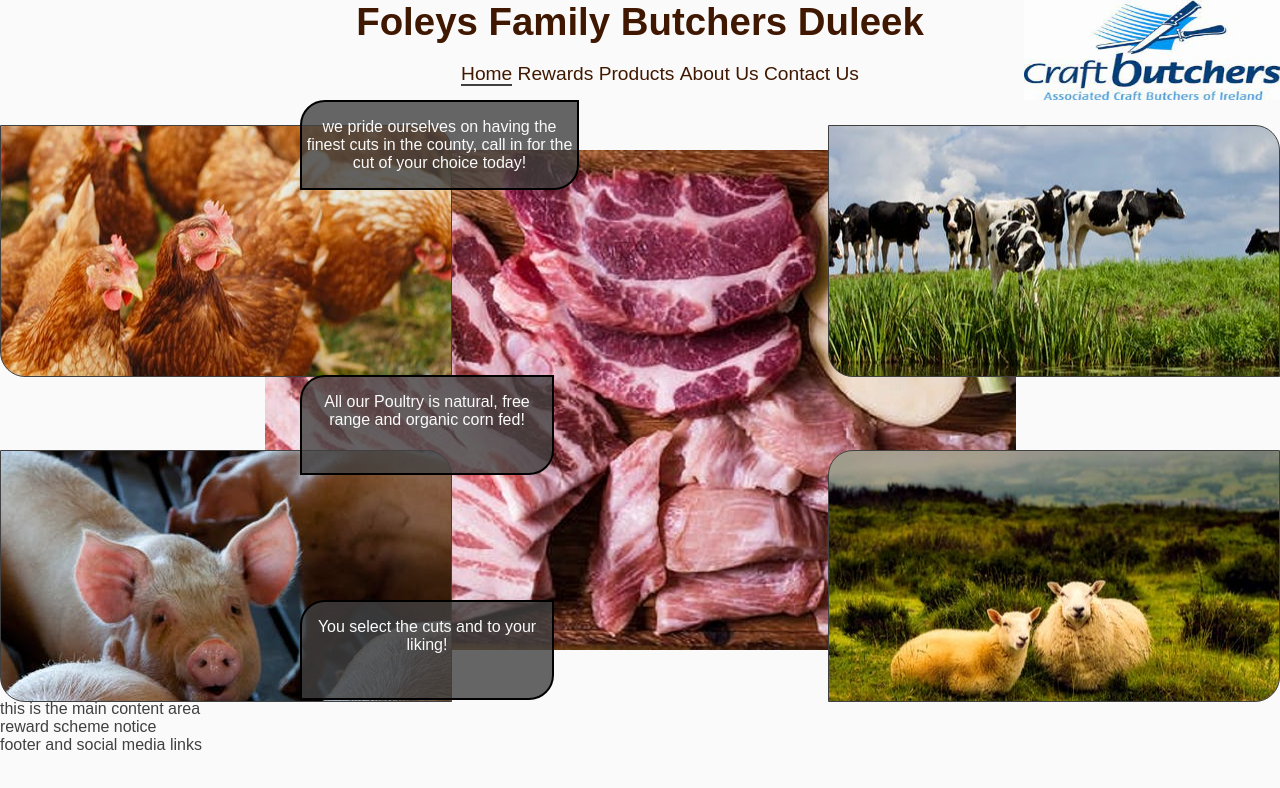
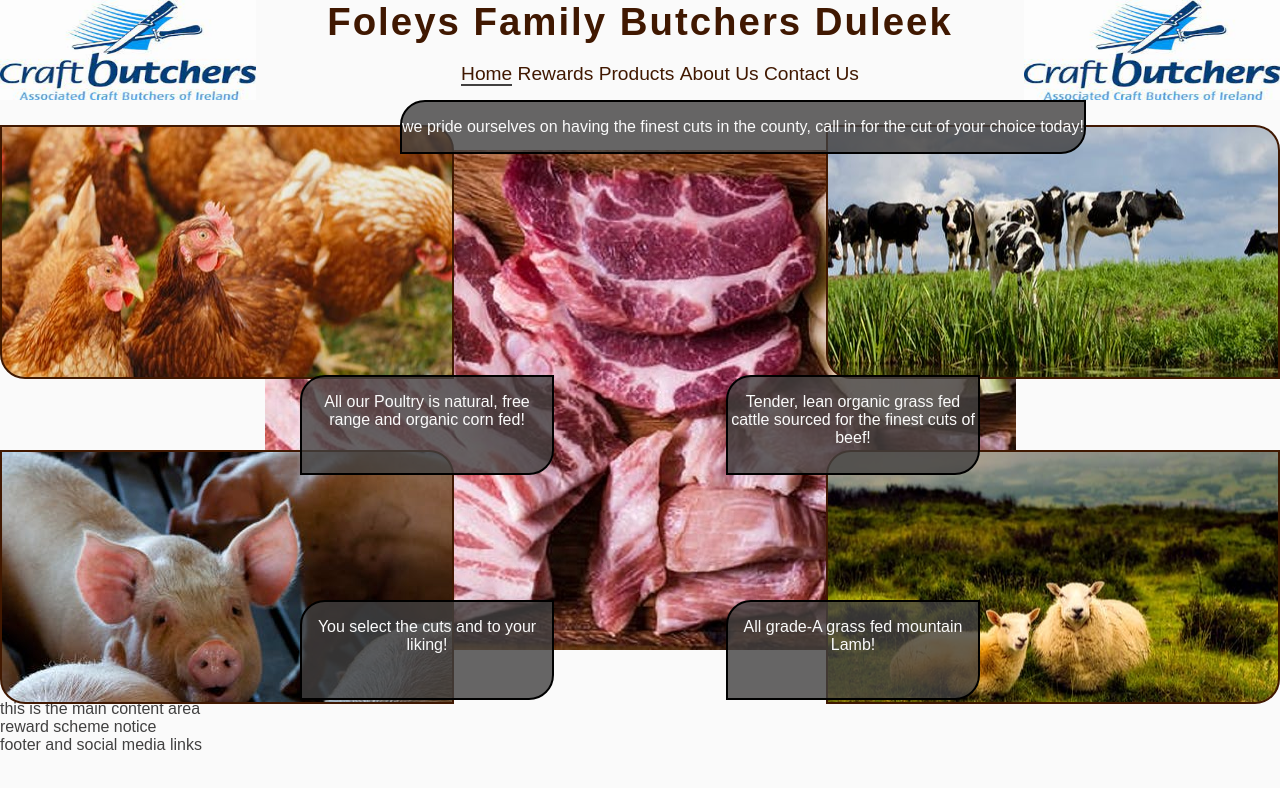
Before and after one commit to BrianStritch/P1-Foleys-Family-Butchers, a plain HTML site: page index.html in a window 1280 px wide. Drawn offline with Linux system fonts and the light colour scheme.

Commit message:
add images and styles to hero cover images final

```diff
--- a/assets/css/style.css
+++ b/assets/css/style.css
@@ -48,9 +48,10 @@ header h1{
     padding: 0;
     margin: 0;
     border: none;
+    letter-spacing: 2px;
 }
 
-#craft{
+#craft-1{
     float: right;
     margin: 0;
     padding: 0 ;
@@ -59,6 +60,16 @@ header h1{
     height: 100px;
     position: absolute;
     right: 0px;
+}
+#craft-2{
+    float: left;
+    margin: 0;
+    padding: 0 ;
+    border: none;
+    width: 20%;
+    height: 100px;
+    position: absolute;
+    left: 0px;
 }
 .active{
     border-bottom: 2px solid rgb(65, 64, 64);
@@ -76,107 +87,86 @@ header h1{
 }
 /* cover text */
 #cover-text-1{
-    width: 275px;
+    width: auto;
     height: auto;
-    border: 2px solid black;
     border-radius: 25px 0;
-    text-align: center;
-    position: absolute;
     top: 100px;
-    left: 300px;
-    background-color: rgba(65, 64, 64, 0.8);
-    color: #fafafa;
-    z-index: 3;
-
+    left: 400px;
 }
 #cover-text-2{
     width: 250px;
     height: 12%;
-    border: 2px solid black;
     border-radius: 25px 0;
-    text-align: center;
-    position: absolute;
     top: 375px;
     left: 300px;
-    background-color: rgba(65, 64, 64, 0.8);
-    color: #fafafa;
-    z-index: 3;
-
 }
 #cover-text-3{
     width: 250px;
     height: 12%;
+    border-radius: 25px 0;
+    top: 600px;
+    left: 300px;
+}
+#cover-text-4{
+    width: 250px;
+    height: 12%;
+    border-radius: 25px 0;
+    top: 375px;
+    right: 300px;
+}
+#cover-text-5{
+    width: 250px;
+    height: 12%;
+    border-radius: 25px 0;
+    top: 600px;
+    right: 300px;
+}
+#cover-text-1, #cover-text-2, #cover-text-3,#cover-text-4, #cover-text-5{
     border: 2px solid black;
-    border-radius: 25px 0;
     text-align: center;
     position: absolute;
-    top: 600px;
-    left: 300px;
     background-color: rgba(65, 64, 64, 0.8);
     color: #fafafa;
     z-index: 3;
-
 }
-
-
-
 
 /* cover images */
 #cover-image-1{
-    width: 450px;
-    height: 250px;
-    border: 1px solid rgb(65, 64, 64);
     border-radius: 0 25px;
-    position: absolute;
     float: left;
     background: url(/assets/images/chickens\ 1.jpeg) no-repeat center center ;
-    margin: 0;
-    padding: 0;
     top: 125px;
     left: 0px;
-    z-index: 2;
 }
-
 #cover-image-2{
-    width: 450px;
-    height: 250px;
-    border: 1px solid rgb(65, 64, 64);
     border-radius: 0 25px;
-    position: absolute;
     float: left;
     background: url(/assets/images/pigs\ 1.jpeg) no-repeat center center ;
-    margin: 0;
-    padding: 0;
     top: 450px;
     left: 0px;
-    z-index: 2;
 }
-
 #cover-image-3{
-    width: 450px;
-    height: 250px;
-    border: 1px solid rgb(65, 64, 64);
     border-radius: 25px 0;
-    position: absolute;
     float: right;
     background: url(/assets/images/sheep\ 2.jpeg) no-repeat center center ;
-    margin: 0;
-    padding: 0;
     top: 450px;
     right: 0px;
-    z-index: 2;
 }
 #cover-image-4{
-    width: 450px;
-    height: 250px;
-    border: 1px solid rgb(65, 64, 64);
     border-radius: 0 25px;
     position: absolute;
     float: right;
     background: url(/assets/images/cows\ 2.jpeg) no-repeat center center ;
+    top: 125px;
+    right: 0px;
+}
+#cover-image-1, #cover-image-2, #cover-image-3, #cover-image-4{
+    width: 450px;
+    height: 250px;
+    border: 2px solid #401801;
+    position: absolute;
     margin: 0;
     padding: 0;
-    top: 125px;
-    right: 0px;
     z-index: 2;
 }
+/* main content area */
--- a/index.html
+++ b/index.html
@@ -9,9 +9,14 @@
 </head>
 <body>
     <header>
-        <h1>Foleys family butchers duleek
-            <img src="/assets/images/craft butchers2.jpeg" alt="craft butchers association of ireland logo" id="craft">
+        <img src="/assets/images/craft butchers2.jpeg" alt="craft butchers association of ireland logo" id="craft-1">
+        <img src="/assets/images/craft butchers2.jpeg" alt="craft butchers association of ireland logo" id="craft-2">
+        <h1>
+
+            Foleys family butchers duleek
+
         </h1>
+
         <nav>
             <ul>
                 <li><a href="index.html" class="active">Home</a></li>
@@ -40,6 +45,16 @@
                     You select the cuts and to your liking!
                 </p>
             </div>
+            <div id="cover-text-4">
+                <p>
+                    Tender, lean organic grass fed cattle sourced for the finest cuts of beef!
+                </p>
+            </div>
+            <div id="cover-text-5">
+                <p>
+                    All grade-A grass fed mountain Lamb!
+                </p>
+            </div>
 
 
         <div id="cover-image-1"></div>
```
